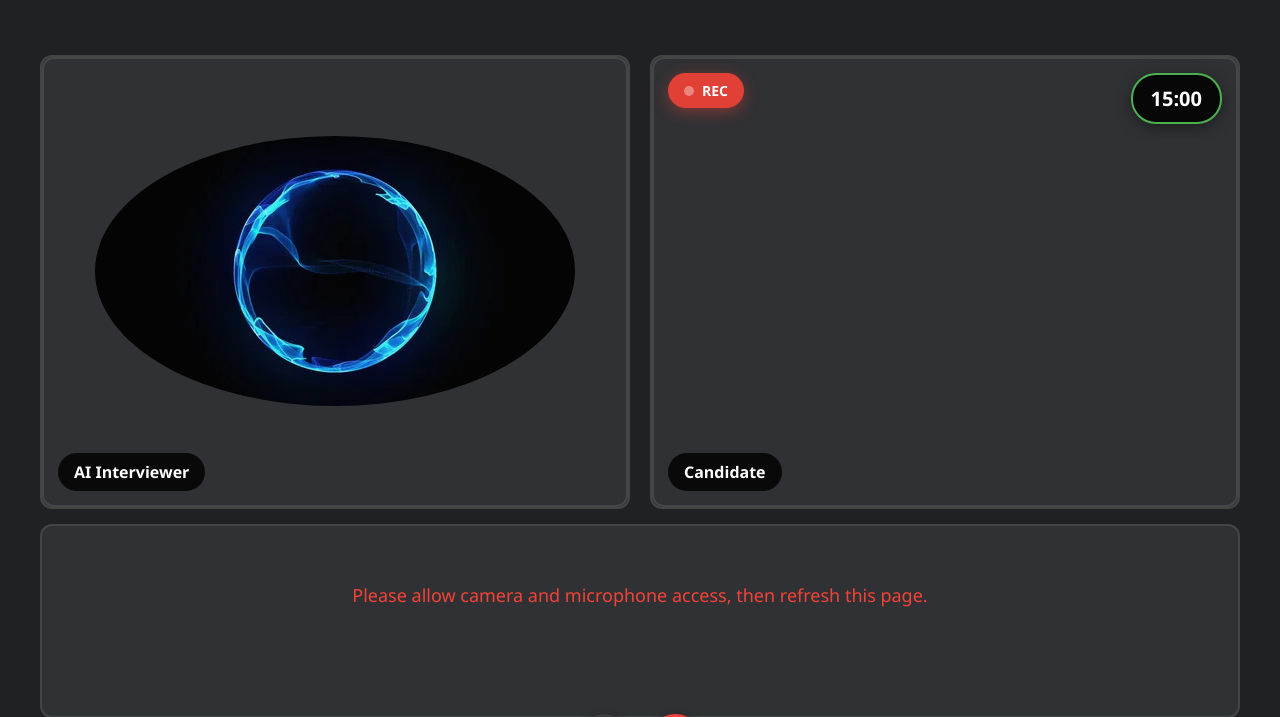
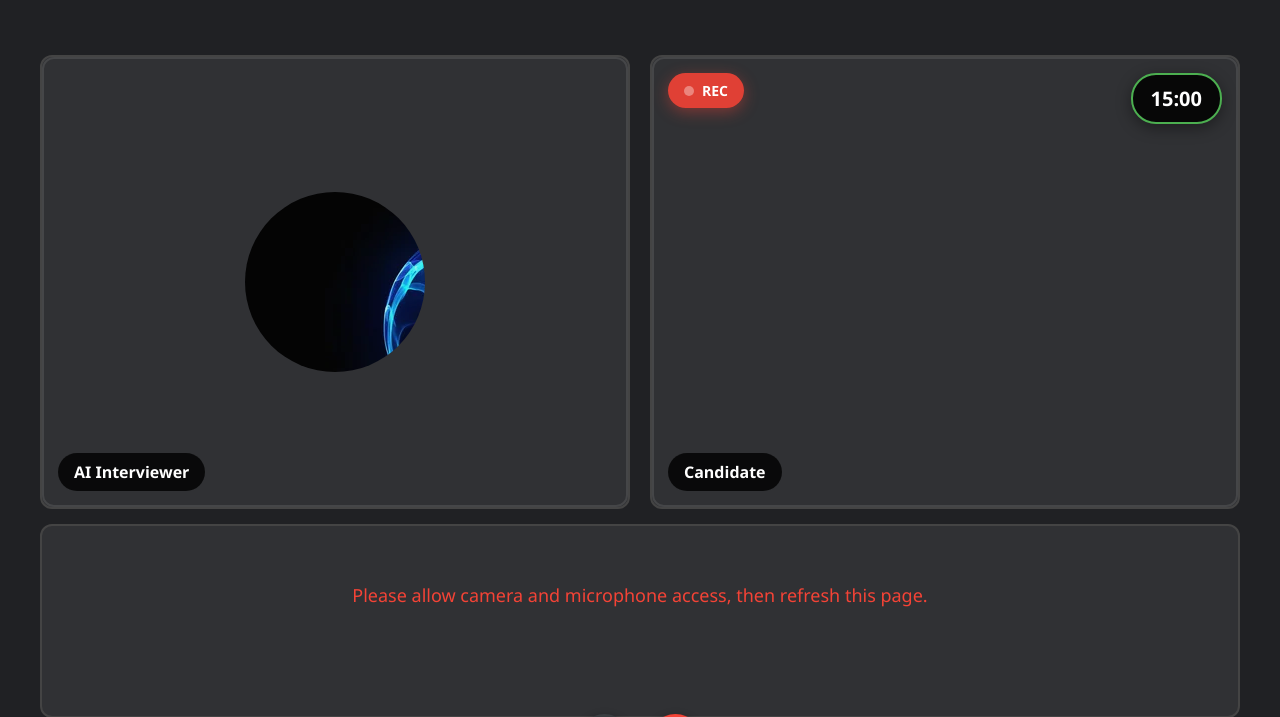
Before and after one commit to remasnamboothiri/job_portalweb, a Django app: template templates/jobapp/interview_simple.html in a window 1280 px wide. Shown: the top 717 px of the page. Run offline with Django 3.2, Linux system fonts and the light colour scheme; the template is opened without the code that fills it, so the values that code supplies are empty.

Commit message:
changing avatar css style

```diff
--- a/templates/jobapp/interview_simple.html
+++ b/templates/jobapp/interview_simple.html
@@ -287,6 +287,14 @@
             0%, 100% { opacity: 0.9; }
             50% { opacity: 1; }
         }
+
+        .ai-avatar {
+            width: 180px;     /* Choose your preferred size */
+            height: 180px;    /* SAME as width */
+            border-radius: 50%;
+            overflow: hidden;
+            position: relative;
+        }
     </style>
 </head>
 <body>
@@ -309,7 +317,7 @@
         <div class="video-grid">
             <div class="video-box" id="aiVideoBox">
                 <div class="ai-avatar" id="aiAvatar">
-                    <img src="{% static 'images/ai_avatar.png' %}"  style="width: 100%; height: 100%; border-radius: 50%; object-fit: cover;">
+                    <img src="{% static 'images/ai_avatar.png' %}"  style= "object-fit: cover;">
                 </div>
                 <div class="participant-name">AI Interviewer</div>
             </div>
```
